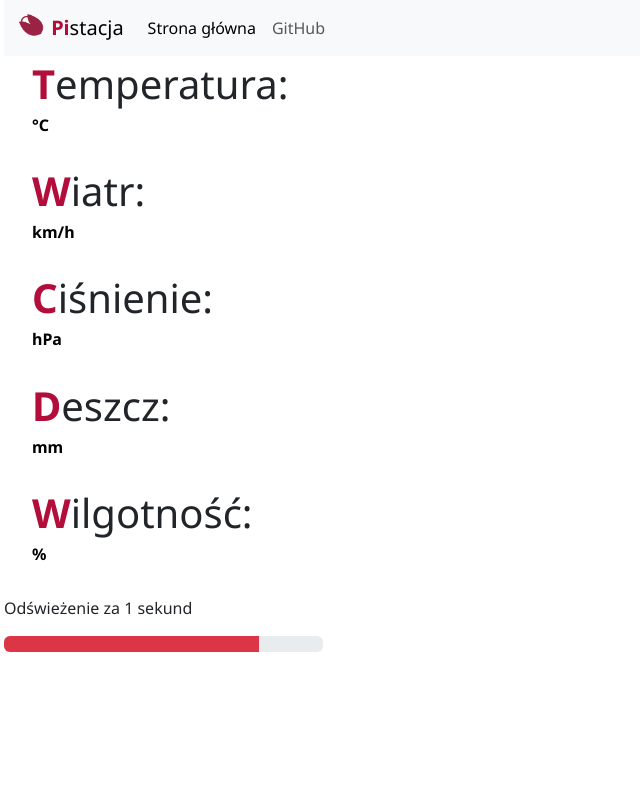
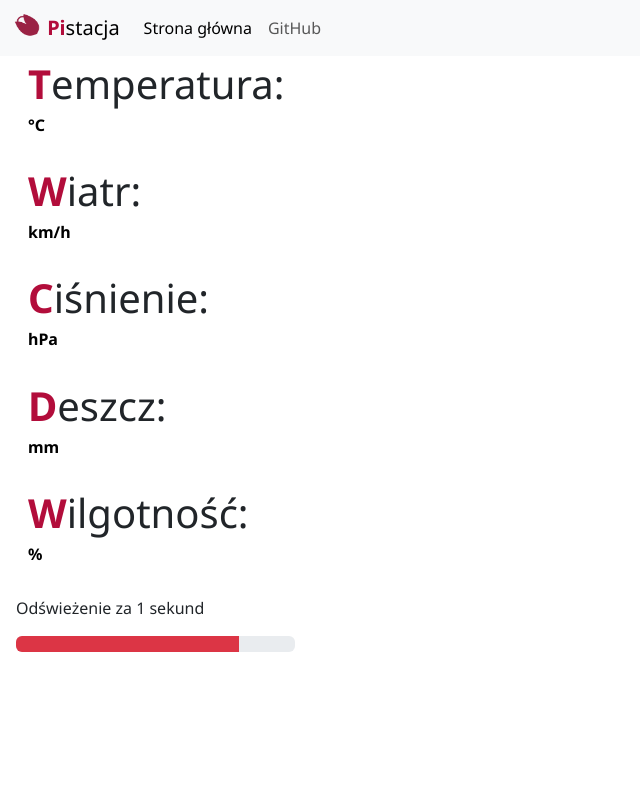
Before and after one commit to chixPL/pistacja, a PHP site: page / in a window 1280 px wide. Shown: the whole page, without its empty margins (0-640 px from the left). Run offline with PHP 8.4, Linux system fonts and the light colour scheme.

Commit message:
Poprawienie skladni HTML

```diff
--- a/index.html
+++ b/index.html
@@ -36,43 +36,43 @@
         </div>
       </nav>
 
-      <div class="container-fluid mt-1">
+      <div class="container mt-1 ms-lg-1">
         <!-- Wyniki z DB -->
-        <div class="container ms-1">
+        <div class="container">
         <h1>Temperatura:
         <h2><b><span id="temperature-value"></span><span class="unit superscript"> °C</span></b></h2>
         </div>
         <br>
 
-        <div class="container ms-1">
+        <div class="container">
         <h1>Wiatr:
         <h2><b><span id="wind-value"></span><span class="unit"> km/h</span></b></h2>
         </div>
         <br>
 
-        <div class="container ms-1">
+        <div class="container">
         <h1>Ciśnienie:
         <h2><b><span id="pressure-value"></span><span class="unit"> hPa</span></b></h2>
         </div>
         <br>
 
-        <div class="container ms-1">
+        <div class="container">
         <h1>Deszcz:
         <h2><b><span id="rain-value"></span><span class="unit"> mm</span></b></h2>
         </div>
         <br>
 
-        <div class="container ms-1">
+        <div class="container">
         <h1>Wilgotność:
         <h2><b><span id="humidity-value"></span><span class="unit"> %</span></b></h2>
         </div>
         <br>
 
-      </div>
-
       <p id="changeText"></p>
       <div class="progress" style="width: 25%;">
         <div id="resetprogress" class="progress-bar bg-danger" role="progressbar" aria-label="Basic example" style="width: 0%" aria-valuenow="0" aria-valuemin="0" aria-valuemax="100"></div>
-      <script src="script.js" type="module"></script>
+      </div>
+      </div>
+        <script src="script.js" type="module"></script>
 </body>
 </html>
--- a/script.js
+++ b/script.js
@@ -2,9 +2,9 @@
 
 let counter = 5; // odświeżanie co 5 sekund, zaczynamy od 5 żeby uruchomiło się na starcie
 let number = 2; // testowo: pętla od 2 do 5 pomiaru
-let text = document.getElementById("changeText");
-let progressbar = document.getElementById("resetprogress")
-let loop = setInterval(eventLoop, 1000);
+const text = document.getElementById("changeText");
+const progressbar = document.getElementById("resetprogress")
+const loop = setInterval(eventLoop, 1000);
 
 let previous_data = {'temperature': 0, 'wind_speed_kmh': 0, 'pressure': 0, 'rain_count': 0, 'humidity' : 0}; // dla counterów
 
@@ -53,9 +53,3 @@
     counter++;
 
 }
-
-/*
-setTimeout(function(){
-    window.location.reload(1);
- }, 5000);
-*/
--- a/style.css
+++ b/style.css
@@ -1,7 +1,6 @@
 @import url('https://fonts.googleapis.com/css2?family=Noto+Sans&display=swap');
 
 body{
-    margin-left: 0.25rem !important;
     font-family: 'Noto Sans', sans-serif;
 }
 
@@ -16,7 +15,6 @@
 
 h2{
     color: #B20D3B;
-    display: block;
 }
 
 .secondarycolor{
```
